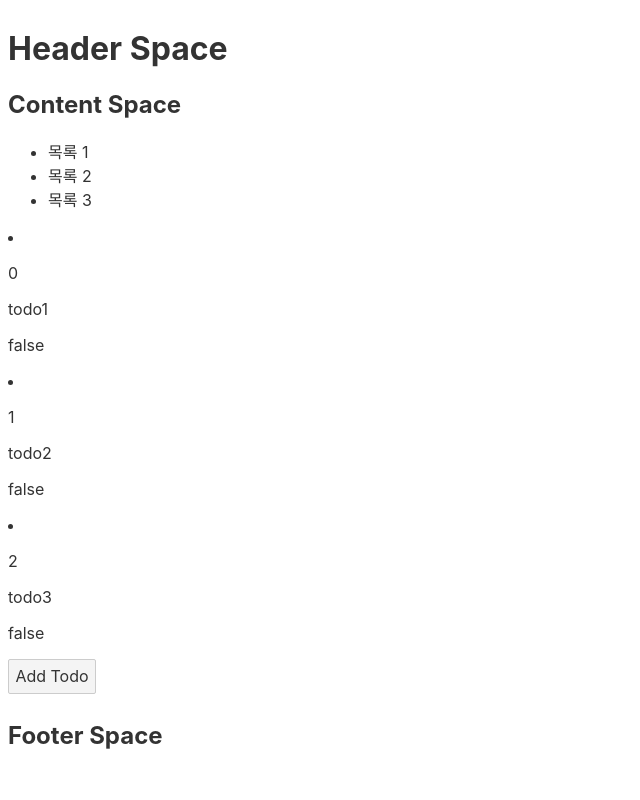
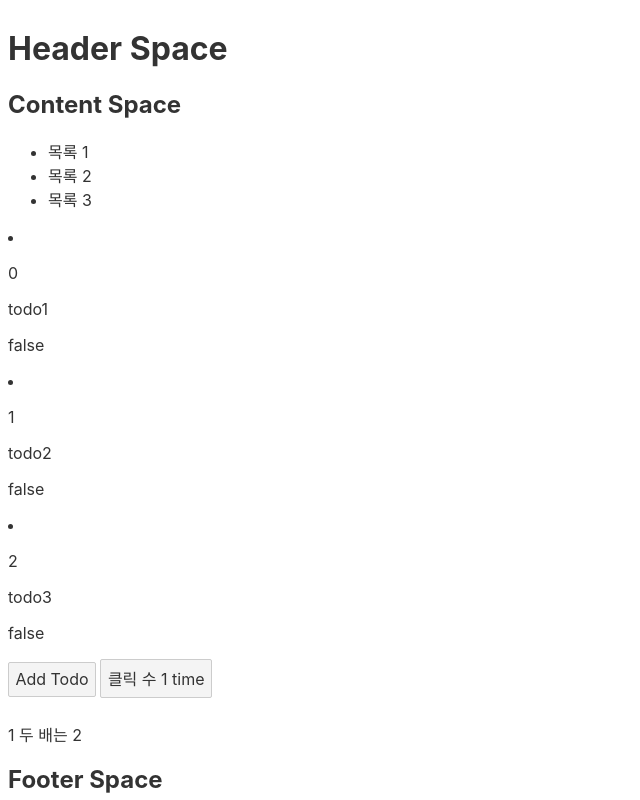
Before and after one commit to sangjinsu/svelte-frontend, a Svelte app in the folder svelte-components/: page / in a window 1280 px wide. Shown: the whole page, without its empty margins (0-640 px from the left). Built offline with nearby package versions, Linux system fonts and the light colour scheme.

Commit message:
✨ 3-3 반응성

```diff
--- a/svelte-components/src/App.svelte
+++ b/svelte-components/src/App.svelte
@@ -30,6 +30,18 @@
 
         list = [...list, todo]
     }
+
+    let count = 1
+    $: doubled = count * 2
+    $: {
+        console.log(count)
+        console.log(doubled)
+    }
+    const handleClick = () => count += 1
+
+    $: if (count >= 10){
+        count = 9
+    }
 </script>
 
 <main>
@@ -45,6 +57,10 @@
     {/each}
 
     <button on:click={handleAddTodo}>Add Todo</button>
+    <button on:click={handleClick}>
+        클릭 수 {count} {count === 1 ? 'time' : 'times'}
+    </button>
 
+    <p>{count} 두 배는 {doubled}</p>
     <Footer/>
 </main>
```
